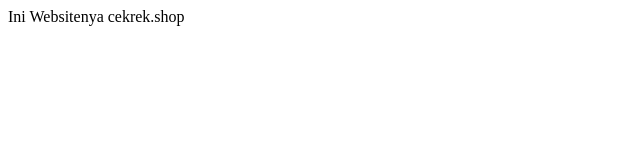
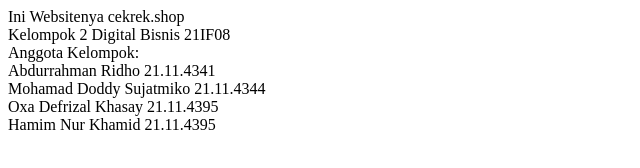
Before and after one commit to cekrek-shop/cekrek-shop.github.io, a plain HTML site: page index.html in a window 1280 px wide. Shown: the whole page, without its empty margins (0-640 px from the left). Drawn offline with Linux system fonts and the light colour scheme.

Commit message:
feat: add our names

```diff
--- a/index.html
+++ b/index.html
@@ -6,6 +6,12 @@
     <title>Cekrek</title>
 </head>
 <body>
-    Ini Websitenya cekrek.shop
+    Ini Websitenya cekrek.shop<br>
+    Kelompok 2 Digital Bisnis 21IF08<br>
+    Anggota Kelompok:<br>
+    Abdurrahman Ridho 21.11.4341<br>
+    Mohamad Doddy Sujatmiko 21.11.4344<br>
+    Oxa Defrizal Khasay 21.11.4395<br>
+    Hamim Nur Khamid 21.11.4395<br>
 </body>
 </html>
```
